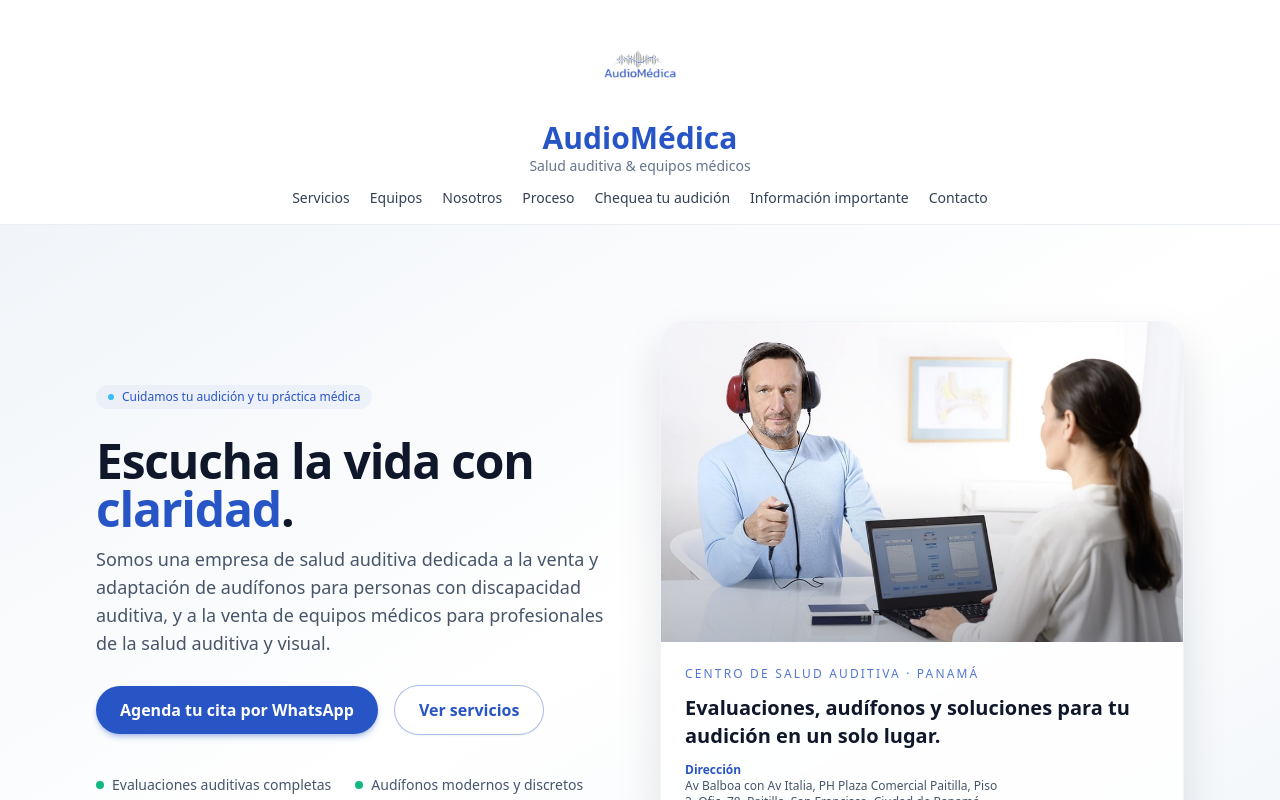
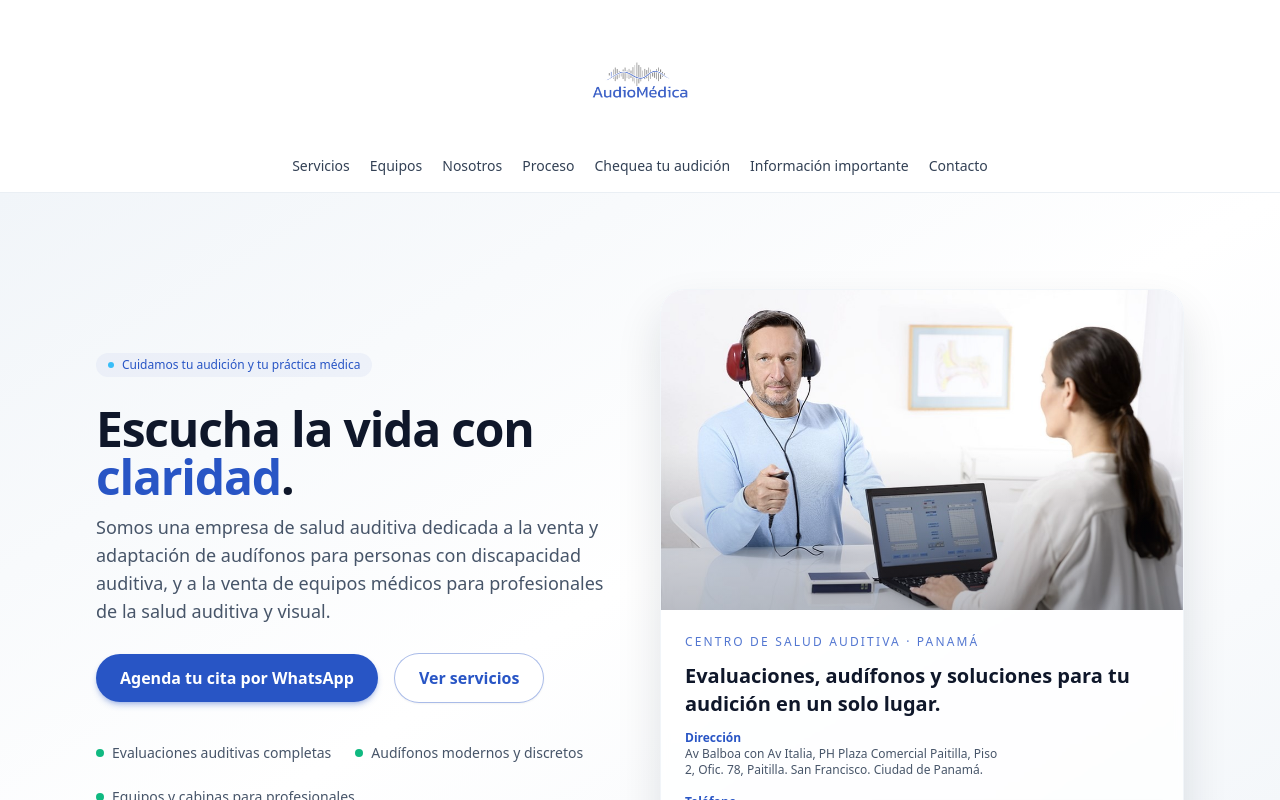
Before and after one commit to lulabtechnology/audiomedica, a Next.js app: page / in a window 1280 px wide. Shown: the top 800 px of the page. Built offline with nearby package versions, Linux system fonts and the light colour scheme.

Commit message:
Update Navbar.tsx

```diff
--- a/components/Navbar.tsx
+++ b/components/Navbar.tsx
@@ -7,28 +7,24 @@
   return (
     <header className="sticky top-0 z-30 border-b border-slate-200/70 bg-white/90 backdrop-blur-xl">
       <div className="container-page flex flex-col items-center gap-3 py-3 md:py-4">
-        {/* Logo + nombre centrado y GRANDE */}
-        <div className="flex flex-col items-center gap-2">
-          <div className="relative h-16 w-16 md:h-24 md:w-24">
+        {/* LOGO SOLO, GRANDE Y CENTRADO */}
+        <div className="flex flex-col items-center">
+          <div className="relative h-20 w-20 md:h-28 md:w-28 lg:h-32 lg:w-32">
             <Image
               src="/images/logo-audiomedica.png"
-              alt="Logo AudioMédica"
+              alt="AudioMédica - Salud auditiva y equipos médicos"
               fill
-              sizes="96px"
+              sizes="(min-width: 1024px) 128px, (min-width: 768px) 112px, 80px"
               className="object-contain"
             />
           </div>
-          <div className="text-center leading-tight">
-            <span className="block text-xl md:text-3xl font-semibold text-brand-primary">
-              {siteConfig.name}
-            </span>
-            <span className="block text-xs md:text-sm text-slate-500">
-              Salud auditiva & equipos médicos
-            </span>
-          </div>
+          {/* Texto solo accesible (no visible) para cumplir con lo que pidió el cliente */}
+          <span className="sr-only">
+            {siteConfig.name} · Salud auditiva y equipos médicos
+          </span>
         </div>
 
-        {/* Menú simple, sin botón de WhatsApp */}
+        {/* Menú */}
         <nav className="flex flex-wrap justify-center gap-5 text-xs md:text-sm font-medium text-slate-700">
           <Link href="#servicios" className="hover:text-brand-primary">
             Servicios
```
